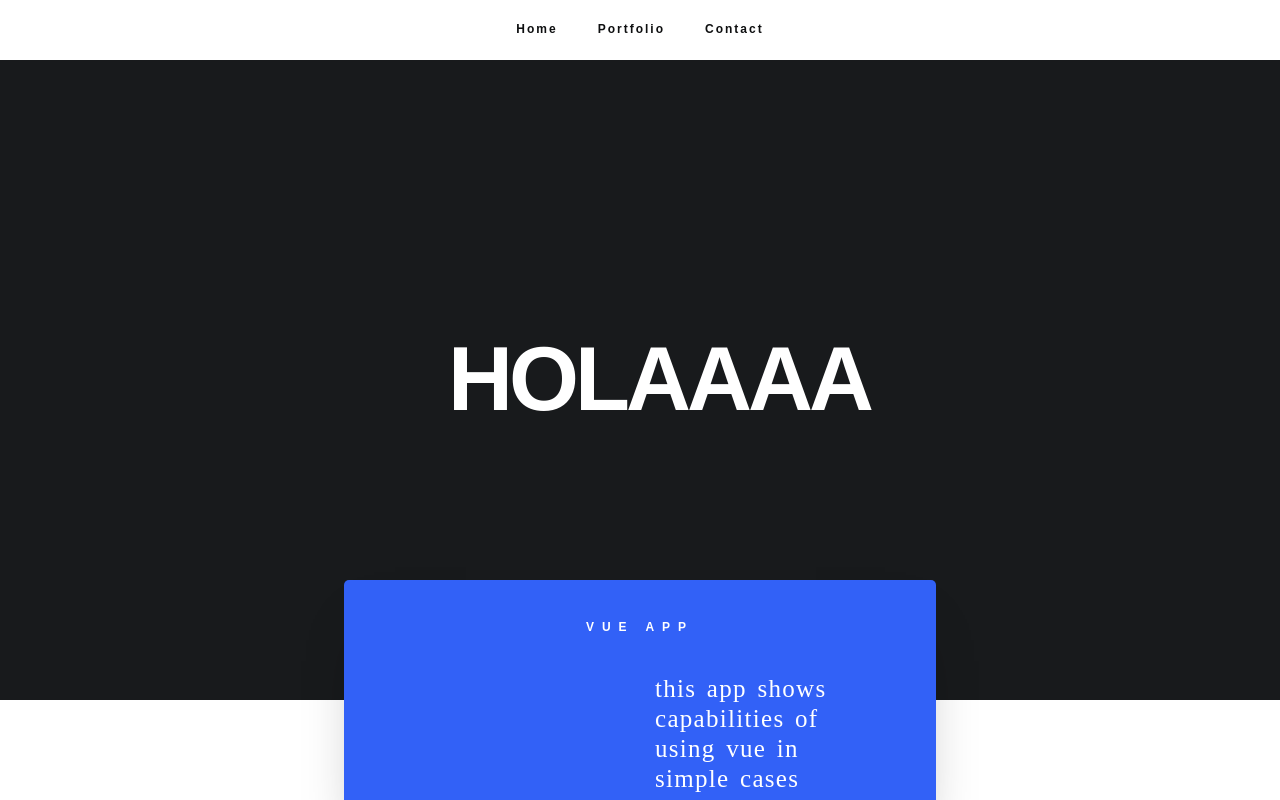
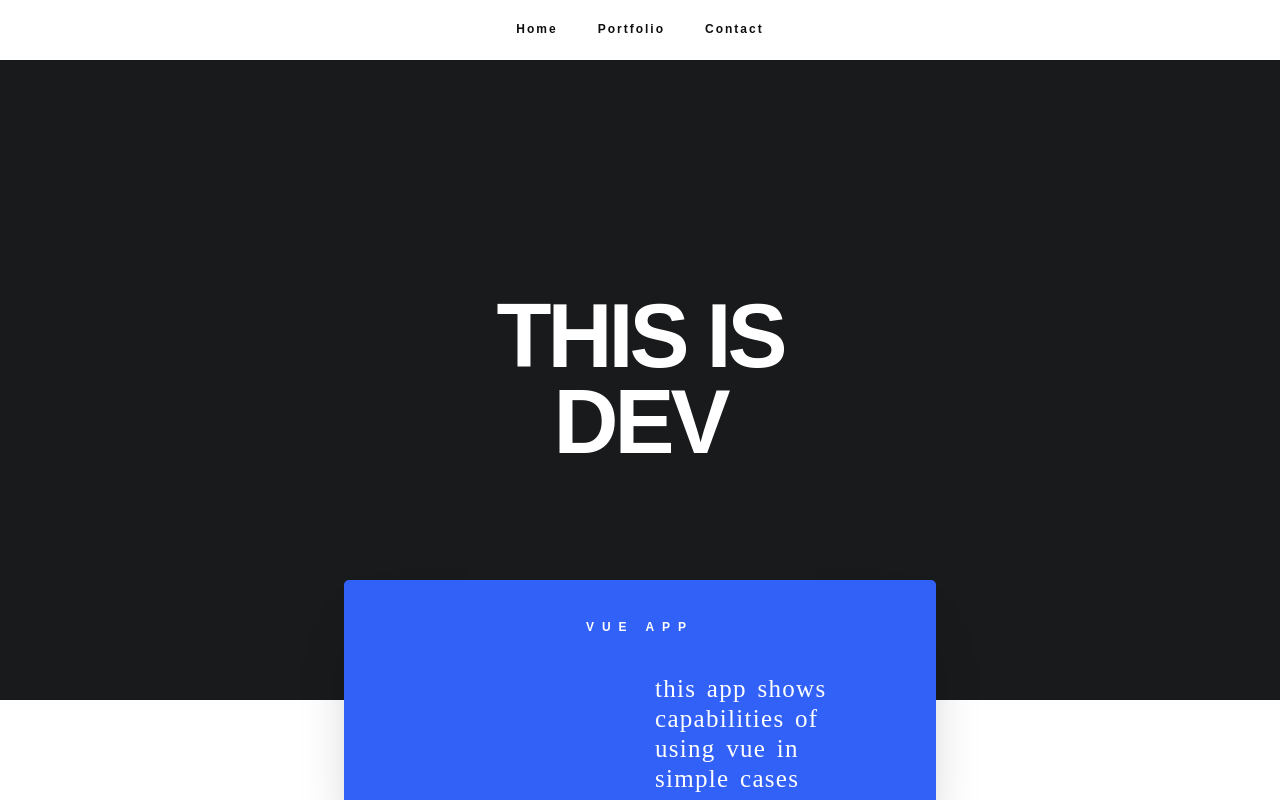
Before and after one commit to edgarfzo/edgarvuetest, a Vue app: page / in a window 1280 px wide. Shown: the top 800 px of the page. Built offline with nearby package versions, Linux system fonts and the light colour scheme; no server answers.

Commit message:
changes to pipeline

```diff
--- a/src/views/MainView.vue
+++ b/src/views/MainView.vue
@@ -99,7 +99,7 @@ export default {
     }
   },
   created () {
-    this.title = 'HOLAAAA'
+    this.title = 'THIS IS DEV'
     this.message = {
       title: '',
       subtitle: 'this app shows capabilities of using vue in simple cases'
@@ -107,7 +107,7 @@ export default {
     this.productAction.button = 'MORE PRODUCTS'
     this.contact = {
       title: 'Take a contact with us',
-      subtitle: navigator.userAgent + navigator.userAgentData,
+      subtitle: '',
       button: 'SEND MESSAGE'
     }
     this.sections = {
```
